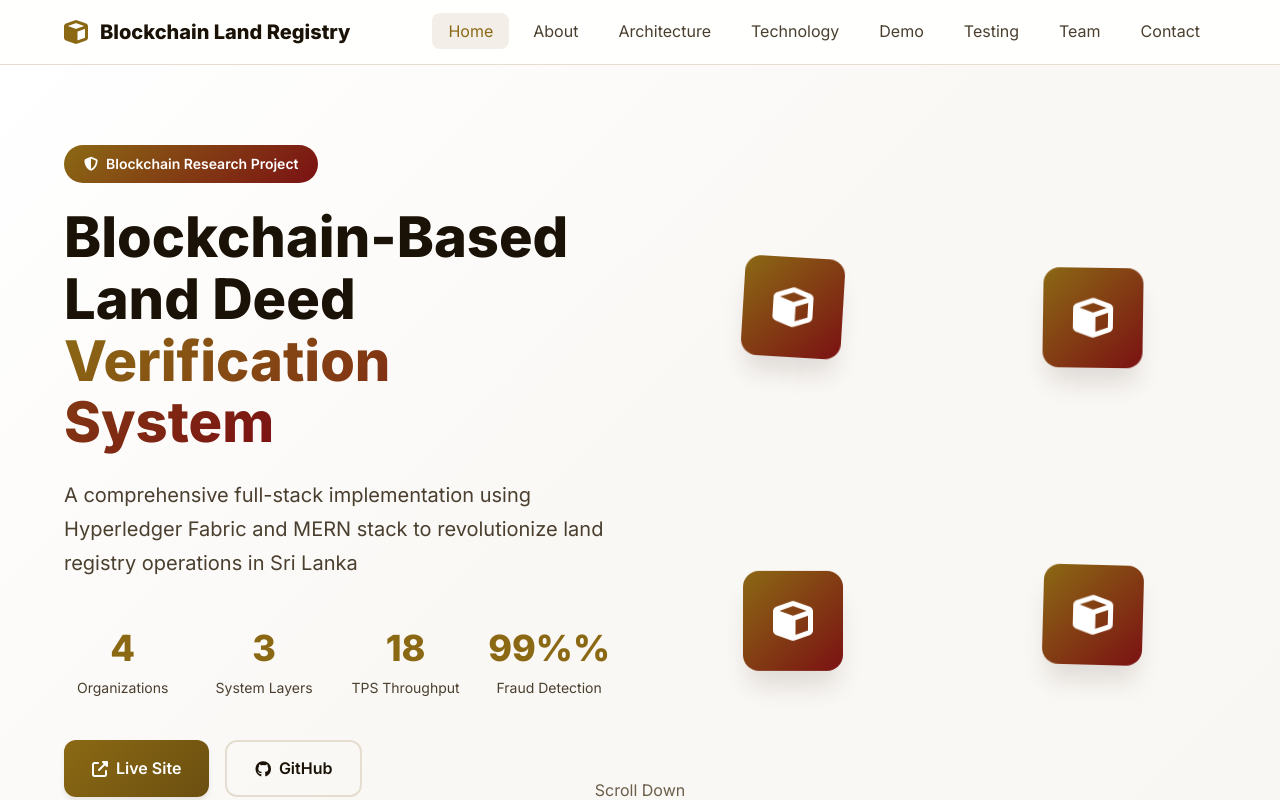
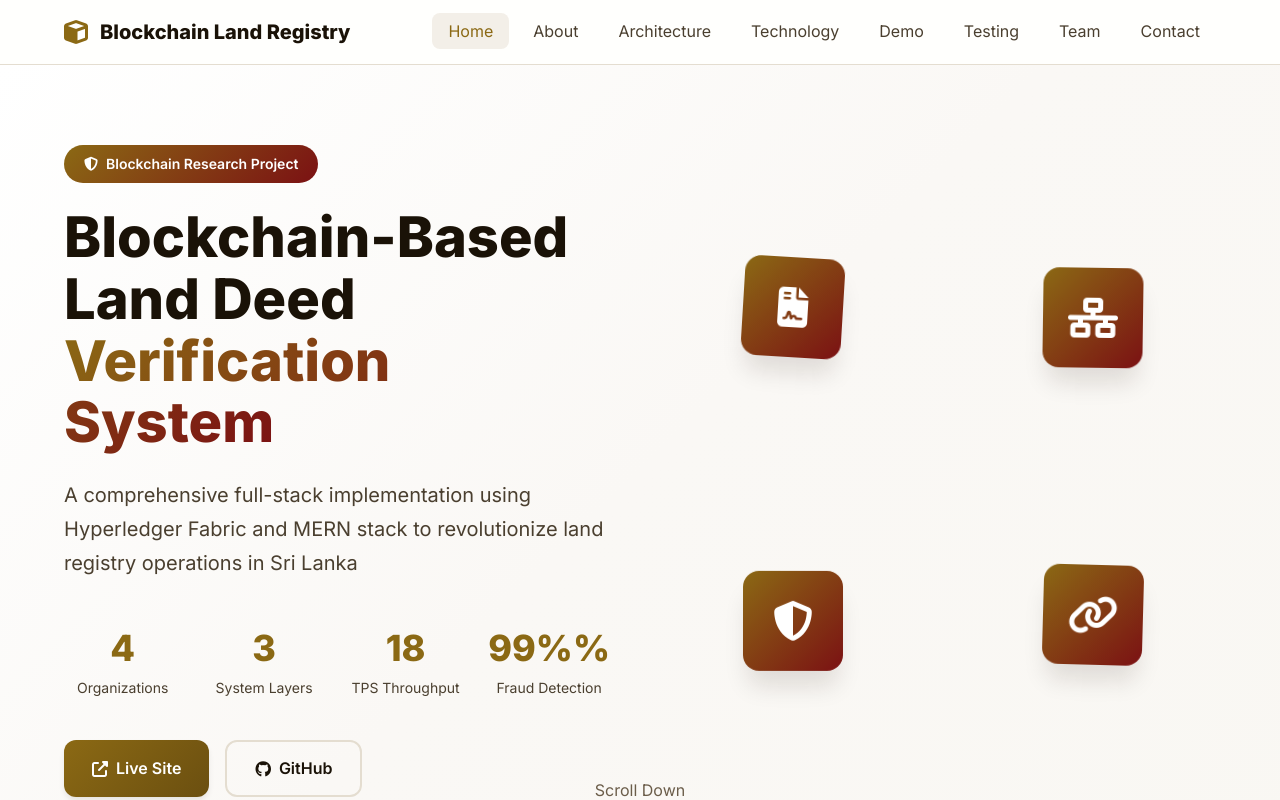
Before and after one commit to Research-Project-G15/Research-Project-Portfolio, a React (Vite) app: page /Research-Project-Portfolio/home in a window 1280 px wide. Shown: the top 800 px of the page. Built offline with nearby package versions, Linux system fonts and the light colour scheme.

Commit message:
home icons update

```diff
--- a/src/pages/Home.tsx
+++ b/src/pages/Home.tsx
@@ -166,16 +166,16 @@ const Home: React.FC = () => {
             <div className="hero-visual">
                 <div className="blockchain-animation">
                     <div className="block block-1">
-                        <i className="fas fa-cube"></i>
+                        <i className="fas fa-file-contract"></i>
                     </div>
                     <div className="block block-2">
-                        <i className="fas fa-cube"></i>
+                        <i className="fas fa-network-wired"></i>
                     </div>
                     <div className="block block-3">
-                        <i className="fas fa-cube"></i>
+                        <i className="fas fa-shield-alt"></i>
                     </div>
                     <div className="block block-4">
-                        <i className="fas fa-cube"></i>
+                        <i className="fas fa-link"></i>
                     </div>
                 </div>
             </div>
```
